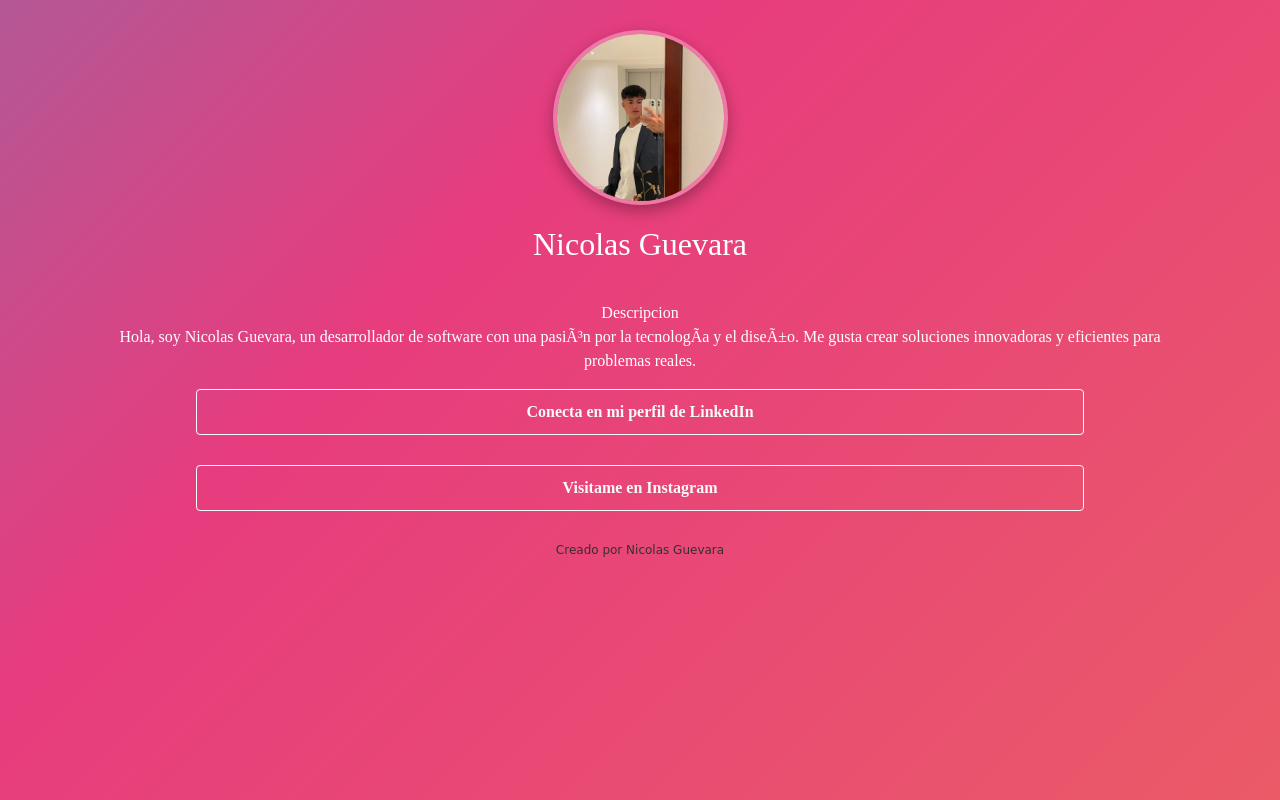
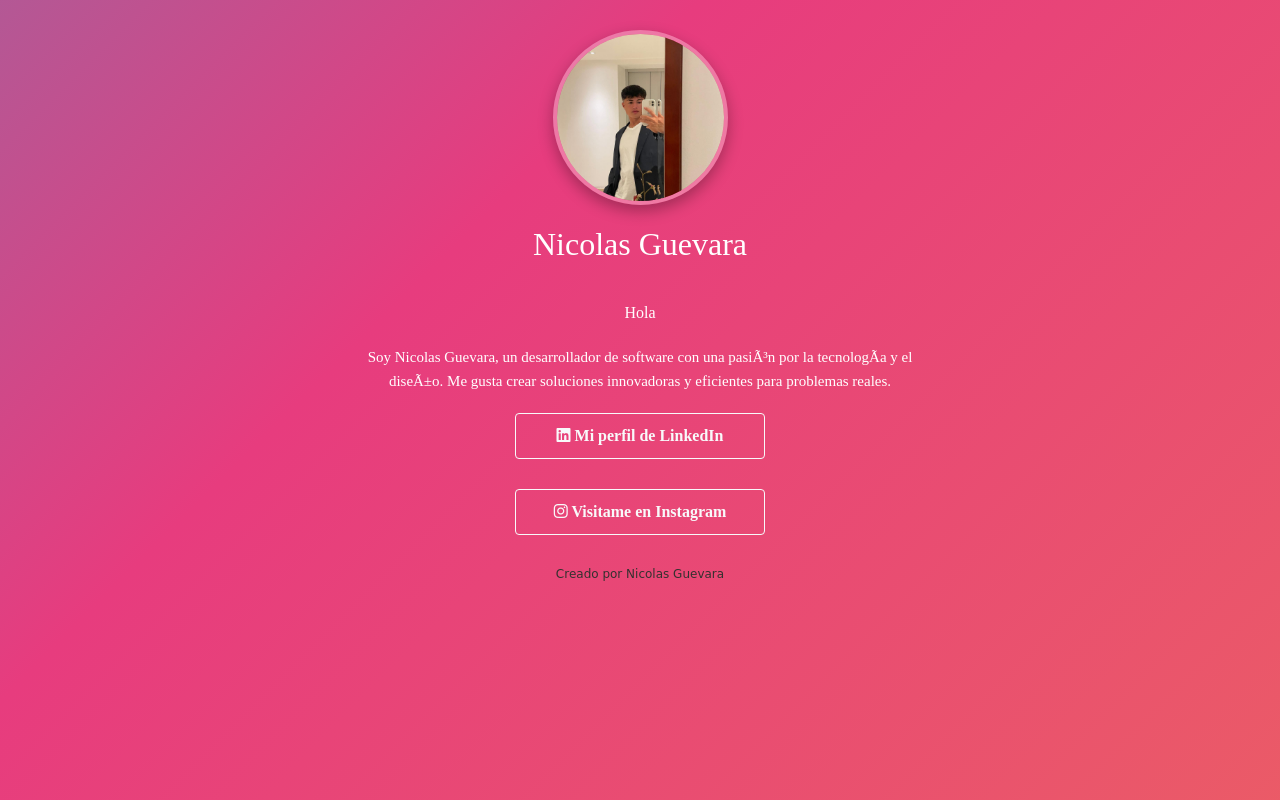
Before and after one commit to Nicolas200521/Nicolas200521.github.io, a plain HTML site: page docs/index.html in a window 1280 px wide. Drawn offline with nearby package versions, Linux system fonts and the light colour scheme.

Commit message:
portada actualizada 2.0

```diff
--- a/docs/assets/style.css
+++ b/docs/assets/style.css
@@ -103,3 +103,15 @@ h6 {
 	  margin: 0 auto;
 	  display: block;
   }
+
+.btn-outline-light {
+    width: 250px;
+    display: inline-block;
+}
+
+.text-center {
+    text-align: center;
+    margin-left: auto;
+    margin-right: auto;
+    display: block;
+}
--- a/docs/index.html
+++ b/docs/index.html
@@ -8,6 +8,7 @@
     <meta name="viewport" content="width=device-width, initial-scale=1">
     <link rel="stylesheet" href="assets/style.css">
     <link rel="stylesheet" href="https://stackpath.bootstrapcdn.com/bootstrap/4.1.3/css/bootstrap.min.css" integrity="sha384-MCw98/SFnGE8fJT3GXwEOngsV7Zt27NXFoaoApmYm81iuXoPkFOJwJ8ERdknLPMO" crossorigin="anonymous">
+    <link rel="stylesheet" href="https://cdnjs.cloudflare.com/ajax/libs/font-awesome/6.0.0/css/all.min.css">
 </head>
 
 <body>
@@ -24,13 +25,13 @@
     <div class="container">
     <div class="col-xs-12">
             <div class="text-center" style="color: #ffffff; font-family: 'Times New Roman', Times, serif;">
-                <div>Descripcion</div>
-                    <p>Hola, soy Nicolas Guevara, un desarrollador de software con una pasión por la tecnología y el diseño. Me gusta crear soluciones innovadoras y eficientes para problemas reales.</p>
+                <div>Hola</div>
+                    <p style="text-align: center; max-width: 600px; margin: 0 auto; font-size: 15px; padding: 20px; line-height: 1.6;">Soy Nicolas Guevara, un desarrollador de software con una pasión por la tecnología y el diseño. Me gusta crear soluciones innovadoras y eficientes para problemas reales.</p>
                 <div style="padding-bottom: 30px;">
-                    <button onclick="location.href='https://www.linkedin.com/in/nicolas-guevara-b51351331/'" type="button" class="btn btn-outline-light" style="width: 80%; padding-top:10px; padding-bottom:10px; font-weight: 600;">Conecta en mi perfil de LinkedIn</button>
+                    <button onclick="location.href='https://www.linkedin.com/in/nicolas-guevara-b51351331/'" type="button" class="btn btn-outline-light" style="width: 250px; padding-top:10px; padding-bottom:10px; font-weight: 600;"><i class="fab fa-linkedin"></i> Mi perfil de LinkedIn</button>
                 </div>
                 <div style="padding-bottom: 30px;">
-                    <button onclick="location.href='https://www.instagram.com/nicolas0_21/?hl=es-la'" type="button" class="btn btn-outline-light" style="width: 80%; padding-top:10px; padding-bottom:10px; font-weight: 600;">Visitame en Instagram</button>
+                    <button onclick="location.href='https://www.instagram.com/nicolas0_21/?hl=es-la'" type="button" class="btn btn-outline-light" style="width: 250px; padding-top:10px; padding-bottom:10px; font-weight: 600;"><i class="fab fa-instagram"></i> Visitame en Instagram</button>
                 </div>
 
 
```
